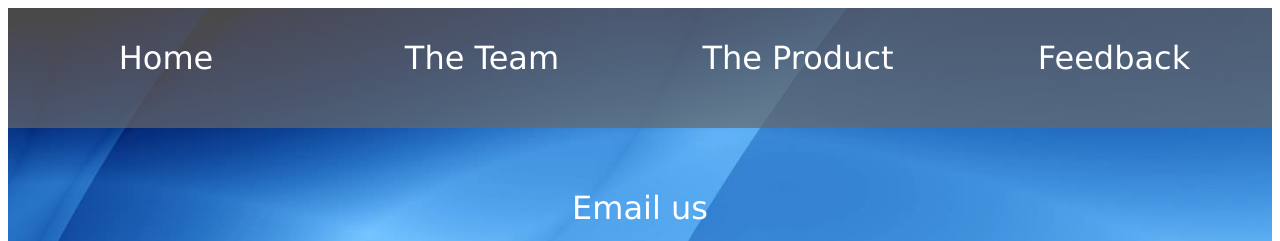
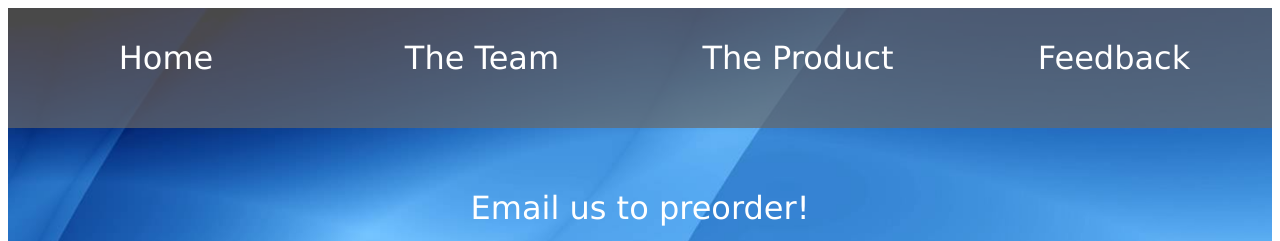
Before and after one commit to cwallac/EarbudsWebsite, a website: page Public/feedback.html in a window 1280 px wide. Shown: the top 241 px of the page. Drawn offline with Linux system fonts and the light colour scheme.

Commit message:
Fixed email

```diff
--- a/Public/feedback.html
+++ b/Public/feedback.html
@@ -24,7 +24,7 @@
           </div>
 
 <div style='width: 50%;margin: 0 auto;'>
-    <p style='text-align:center;font-size:30px;color:white'> <a class='navig' href='mailto:cawallace95@gmail.com'>Email us</a> <br>
+    <p style='text-align:center;font-size:30px;color:white'> <a class='navig' href='mailto:ArmadilloCase@gmail.com'>Email us to preorder!</a> <br>
         <a href='http://www.facebook.com/pages/The-Winder-Earbud-Case/220019054871119'><img src="./img/Facebook1.png" style=" height: 15%;width: auto;margin-left:50px;margin-top:15px"></a><br><br>
         Thank you for using the Armadillo!</p>
 
```
